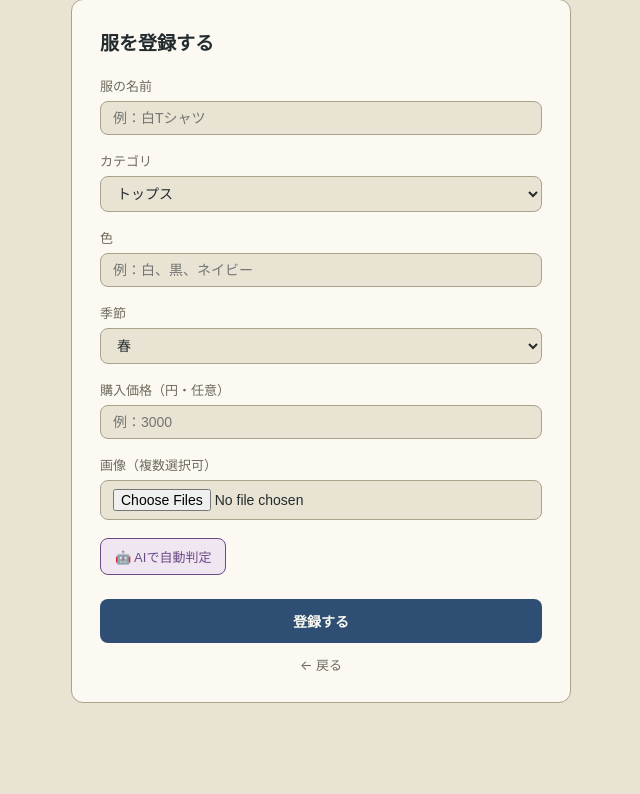
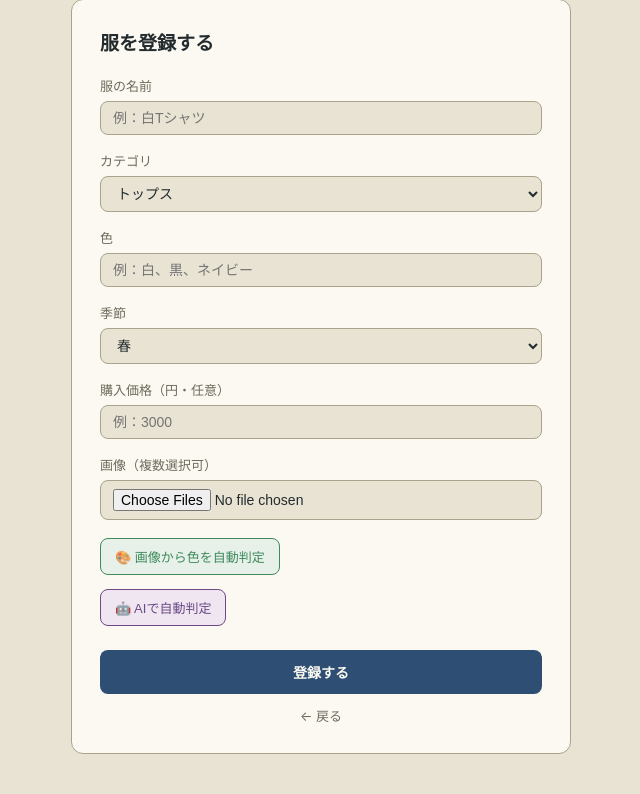
Before and after one commit to marcy-mhib/my-closet-app, a Flask app: page /add in a window 1280 px wide. Shown: the part 107-901 px from the top of the page, without its empty margins (319-959 px from the left). Before the commit the page ends 810 px from the top, so only its background shows below. Run offline with Flask 3, Linux system fonts and the light colour scheme; the visitor is signed in with stand-in values (Sample User, id 1).

Commit message:
Add free color auto-detection from uploaded images
Use Pillow (already a dependency) to sample the dominant color from
the center of an uploaded photo and map it to a Japanese color name,
avoiding any paid API cost. Adds a "🎨 画像から色を自動判定" button
to the add/edit forms, always available regardless of whether an
ANTHROPIC_API_KEY is configured.

```diff
--- a/app.py
+++ b/app.py
@@ -1,4 +1,5 @@
 import base64
+import io
 import json
 import os
 import uuid
@@ -12,6 +13,7 @@ from flask_login import (
 )
 from flask_sqlalchemy import SQLAlchemy
 from flask_wtf import CSRFProtect
+from PIL import Image
 from sqlalchemy import text
 from werkzeug.security import generate_password_hash, check_password_hash
 from werkzeug.utils import secure_filename
@@ -60,6 +62,25 @@ JAPAN_CITY_NAME_MAP = {
     '沖縄': 'Naha', '那覇': 'Naha',
 }
 JAPAN_ADMIN_SUFFIXES = ('都', '道', '府', '県', '市')
+
+COLOR_PALETTE = {
+    '白': (255, 255, 255),
+    '黒': (25, 25, 25),
+    'グレー': (130, 130, 130),
+    'ネイビー': (30, 40, 70),
+    'ベージュ': (222, 202, 168),
+    '茶': (101, 67, 33),
+    'カーキ': (150, 140, 90),
+    'デニム': (66, 99, 130),
+    '赤': (200, 40, 40),
+    'ピンク': (240, 170, 190),
+    'オレンジ': (230, 130, 40),
+    '黄色': (230, 200, 40),
+    '緑': (60, 130, 70),
+    '青': (40, 100, 190),
+    '水色': (120, 190, 220),
+    '紫': (110, 70, 140),
+}
 
 NEUTRAL_COLORS = {'白', '黒', 'グレー', 'グレイ', 'ネイビー', '紺', 'ベージュ'}
 COMPATIBLE_COLOR_PAIRS = {
@@ -170,6 +191,36 @@ def save_clothes_image(image, clothes_id):
     unique_name = f'{uuid.uuid4().hex}.{ext}'
     image.save(os.path.join(app.config['UPLOAD_FOLDER'], unique_name))
     return ClothesImage(clothes_id=clothes_id, image_path=f'uploads/{unique_name}')
+
+
+def detect_dominant_color(image_bytes):
+    try:
+        img = Image.open(io.BytesIO(image_bytes)).convert('RGB')
+    except Exception:
+        return None
+
+    # 写真の外周は背景(床・壁など)が写り込みやすいため、中央寄りだけをサンプリングする
+    width, height = img.size
+    left, top = int(width * 0.25), int(height * 0.25)
+    right, bottom = int(width * 0.75), int(height * 0.75)
+    cropped = img.crop((left, top, right, bottom))
+    cropped.thumbnail((60, 60))
+
+    quantized = cropped.quantize(colors=5, method=Image.MEDIANCUT)
+    color_counts = quantized.getcolors()
+    if not color_counts:
+        return None
+    palette = quantized.getpalette()
+    color_counts.sort(reverse=True)
+    _, index = color_counts[0]
+    r, g, b = palette[index * 3:index * 3 + 3]
+
+    best_name, best_distance = None, None
+    for name, (cr, cg, cb) in COLOR_PALETTE.items():
+        distance = (r - cr) ** 2 + (g - cg) ** 2 + (b - cb) ** 2
+        if best_distance is None or distance < best_distance:
+            best_distance, best_name = distance, name
+    return best_name
 
 
 def resolve_city_name(city):
@@ -544,6 +595,23 @@ def delete_coordinate(id):
     return redirect(url_for('coordinates'))
 
 
+@app.route('/detect_color', methods=['POST'])
+@login_required
+def detect_color():
+    image = request.files.get('image')
+    if not image or image.filename == '':
+        return jsonify({'error': '画像が選択されていません'}), 400
+
+    filename = secure_filename(image.filename)
+    if not filename or not allowed_file(filename):
+        return jsonify({'error': '対応していないファイル形式です'}), 400
+
+    color = detect_dominant_color(image.read())
+    if not color:
+        return jsonify({'error': '色を判定できませんでした'}), 500
+    return jsonify({'color': color})
+
+
 @app.route('/analyze_image', methods=['POST'])
 @login_required
 def analyze_image():
--- a/requirements.txt
+++ b/requirements.txt
@@ -2,6 +2,7 @@ Flask==3.1.3
 Flask-SQLAlchemy==3.1.1
 Flask-Login==0.6.3
 Flask-WTF==1.3.0
+pillow==12.3.0
 SQLAlchemy==2.0.51
 Werkzeug==3.1.8
 Jinja2==3.1.6
--- a/static/css/style.css
+++ b/static/css/style.css
@@ -574,6 +574,24 @@ body {
     color: var(--paper);
 }
 
+.color-btn {
+    display: inline-block;
+    margin-top: 8px;
+    margin-right: 8px;
+    background: var(--success-tint);
+    color: var(--success);
+    border: 1px solid var(--success);
+    border-radius: 8px;
+    padding: 8px 14px;
+    font-size: 13px;
+    cursor: pointer;
+}
+
+.color-btn:hover {
+    background: var(--success);
+    color: var(--paper);
+}
+
 .ai-status {
     display: block;
     margin-top: 6px;
--- a/templates/add.html
+++ b/templates/add.html
@@ -38,6 +38,8 @@
             <label>画像（複数選択可）</label>
             <input type="file" name="images" id="images-input" accept="image/*" multiple>
             <div id="image-preview" class="image-preview"></div>
+            <button type="button" id="color-detect-btn" class="color-btn">🎨 画像から色を自動判定</button>
+            <span id="color-status" class="ai-status"></span>
             {% if ai_enabled %}
             <button type="button" id="ai-analyze-btn" class="ai-btn">🤖 AIで自動判定</button>
             <span id="ai-status" class="ai-status"></span>
@@ -62,6 +64,32 @@ document.getElementById('images-input').addEventListener('change', function (e)
         };
         reader.readAsDataURL(file);
     });
+});
+
+document.getElementById('color-detect-btn').addEventListener('click', function () {
+    const files = document.getElementById('images-input').files;
+    const status = document.getElementById('color-status');
+    if (!files.length) {
+        status.textContent = '先に画像を選択してください';
+        return;
+    }
+    status.textContent = '解析中...';
+    const formData = new FormData();
+    formData.append('image', files[0]);
+    formData.append('csrf_token', '{{ csrf_token() }}');
+    fetch('/detect_color', { method: 'POST', body: formData })
+        .then(function (res) { return res.json(); })
+        .then(function (data) {
+            if (data.error) {
+                status.textContent = data.error;
+                return;
+            }
+            document.getElementById('color-input').value = data.color;
+            status.textContent = '色を反映しました（' + data.color + '）';
+        })
+        .catch(function () {
+            status.textContent = '色の判定に失敗しました';
+        });
 });
 
 {% if ai_enabled %}
```
Also changed, not shown: templates/edit.html (+28 -0 lines).
